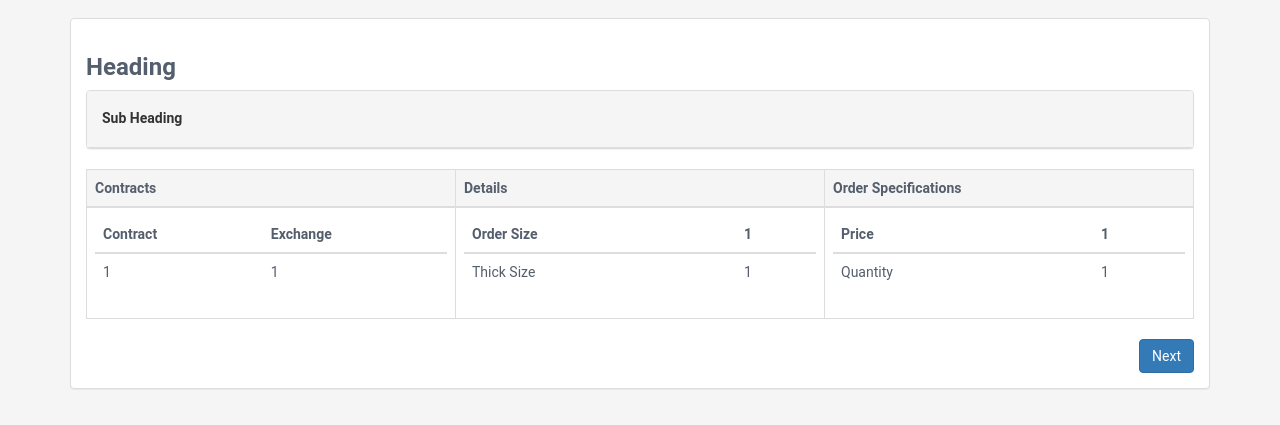
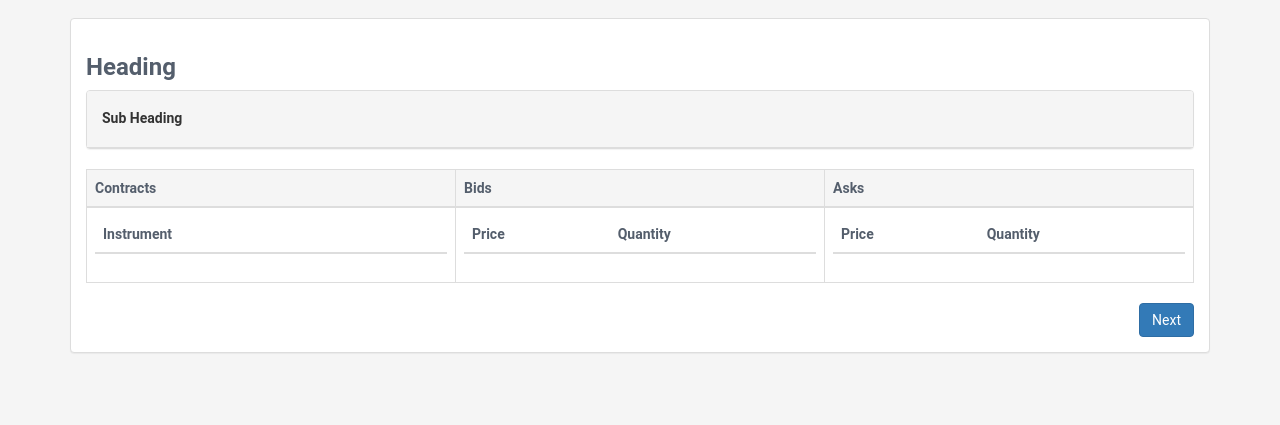
Before and after one commit to HemanthKakarlapudi/OrderBook, a website: page app/index.html in a window 1280 px wide. Shown: the part 93-518 px from the top of the page. Drawn offline with nearby package versions, Linux system fonts and the light colour scheme; some packages are replaced by stand-ins of ours; no server answers; a script that the page names is missing.

Commit message:
OB-5:Changes in the table structure and json

```diff
--- a/app/js/controllers/contactController.js
+++ b/app/js/controllers/contactController.js
@@ -13,8 +13,8 @@ $scope.message = 'Hello World!';
       orderBookService.getInitialContractDetails()
                 .then(
                     function(data) {
-
                     console.log('Forecast received for location : ');
+                    $scope.contractDetails = data;
                     },
                     function(error) {
                       console.log('Failed to retreive forecast');
--- a/app/views/contacts.html
+++ b/app/views/contacts.html
@@ -68,8 +68,8 @@
                                     <thead>
                                         <tr style="background-color:#f5f5f5;">
                                             <th class="col-md-4">Contracts <span class="sortable"></span></th>
-                                            <th class="col-md-4">Details</th>
-                                            <th class="col-md-4">Order Specifications</th>
+                                            <th class="col-md-4">Bids</th>
+                                            <th class="col-md-4">Asks</th>
                                         </tr>
                                     </thead>
                                     <tbody>
@@ -78,14 +78,14 @@
                                                 <table class="table">
                                                     <thead>
                                                         <tr>
-                                                            <th>Contract</th>
-                                                            <th>Exchange</th>
+                                                            <th>Instrument</th>
+                                                            <th></th>
                                                         </tr>
                                                     </thead>
-                                                    <tbody>
+                                                    <tbody ng-repeat="value in contractDetails.instrument">
                                                         <tr>
-                                                            <td>1</td>
-                                                            <td>1</td>
+                                                            <td>{{value.contract}}</td>
+                                                            <td></td>
                                                         </tr>
                                                     </tbody>
                                                 </table>
@@ -94,16 +94,16 @@
                                             <td>
 
                                                 <table class="table">
-                                                    <thead>
+                                                    <thead >
                                                         <tr>
-                                                            <th>Order Size</th>
-                                                            <th>1</th>
+                                                            <th>Price</th>
+                                                            <th>Quantity</th>
                                                         </tr>
                                                     </thead>
-                                                    <tbody>
-                                                        <tr>
-                                                            <td>Thick Size</td>
-                                                            <td>1</td>
+                                                    <tbody ng-repeat="result in contractDetails.instrument">
+                                                        <tr ng-repeat="value in result.bids">
+                                                            <td>{{value.price}}</td>
+                                                            <td>{{value.quantity}}</td>
                                                         </tr>
                                                     </tbody>
                                                 </table>
@@ -115,14 +115,14 @@
                                                     <thead>
                                                         <tr>
                                                             <th>Price</th>
-                                                            <th>1</th>
+                                                            <th>Quantity</th>
 
                                                         </tr>
                                                     </thead>
-                                                    <tbody>
-                                                        <tr>
-                                                            <td>Quantity</td>
-                                                            <td>1</td>
+                                                    <tbody ng-repeat="data in contractDetails.instrument">
+                                                        <tr ng-repeat="value in data.asks">
+                                                            <td>{{value.price}}</td>
+                                                            <td>{{value.quantity}}</td>
 
                                                         </tr>
                                                     </tbody>
```
Also changed, not shown: server.js (+51 -2 lines).
